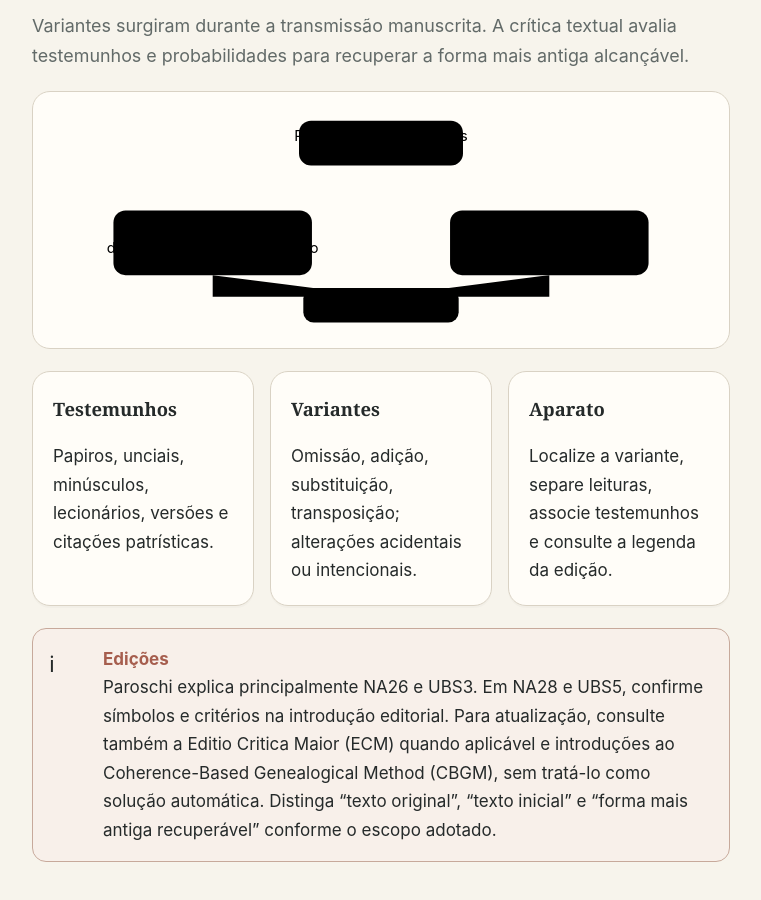
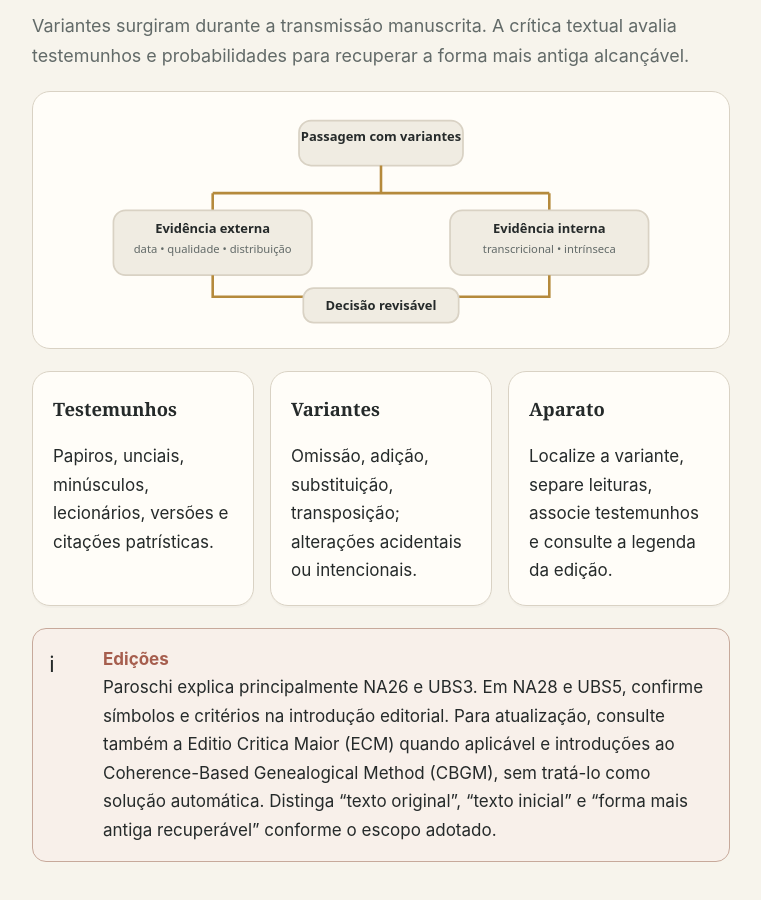
Before and after one commit to rogerelizar-2026/o_sentido_autentico, a website with bundled scripts: page guia-exegese.html in a window 1280 px wide. Shown: the part 5441-6341 px from the top of the page, without its empty margins (282-1043 px from the left). Built offline with nearby package versions, Linux system fonts and the light colour scheme.

Commit message:
Enhance SVG diagram with CSS styles
Added styles to the SVG diagram for textual criticism.

Signed-off-by: rogerelizar-2026 <rogerelizar@gmail.com>

```diff
--- a/guia-exegese.html
+++ b/guia-exegese.html
@@ -126,8 +126,8 @@
  <div class="section-kicker"><span class="module-no">3</span> Estabelecimento do texto • Wilson Paroschi</div>
  <h2>Qual forma do texto será interpretada?</h2>
  <p class="lead">Variantes surgiram durante a transmissão manuscrita. A crítica textual avalia testemunhos e probabilidades para recuperar a forma mais antiga alcançável.</p>
- <div class="diagram" role="img" aria-label="Processo de decisão em crítica textual">
-  <svg viewBox="0 0 760 250"><defs><link rel="stylesheet" href="./css/guia-exegese.css"></defs>
+<div class="diagram" role="img" aria-label="Processo de decisão em crítica textual">
+  <svg viewBox="0 0 760 250"><defs><style>.bx{fill:var(--paper2);stroke:var(--line);stroke-width:2}.tx{fill:var(--ink);font:600 15px system-ui}.sm{fill:var(--muted);font:13px system-ui}.ln{stroke:var(--gold);stroke-width:3;fill:none}</style></defs>
    <rect class="bx" x="285" y="10" width="190" height="52" rx="14"/><text class="tx" x="380" y="34" text-anchor="middle">Passagem com variantes</text>
    <path class="ln" d="M380 62v32M380 94H185M380 94H575M185 94v20M575 94v20"/>
    <rect class="bx" x="70" y="114" width="230" height="75" rx="14"/><text class="tx" x="185" y="140" text-anchor="middle">Evidência externa</text><text class="sm" x="185" y="163" text-anchor="middle">data • qualidade • distribuição</text>
```
